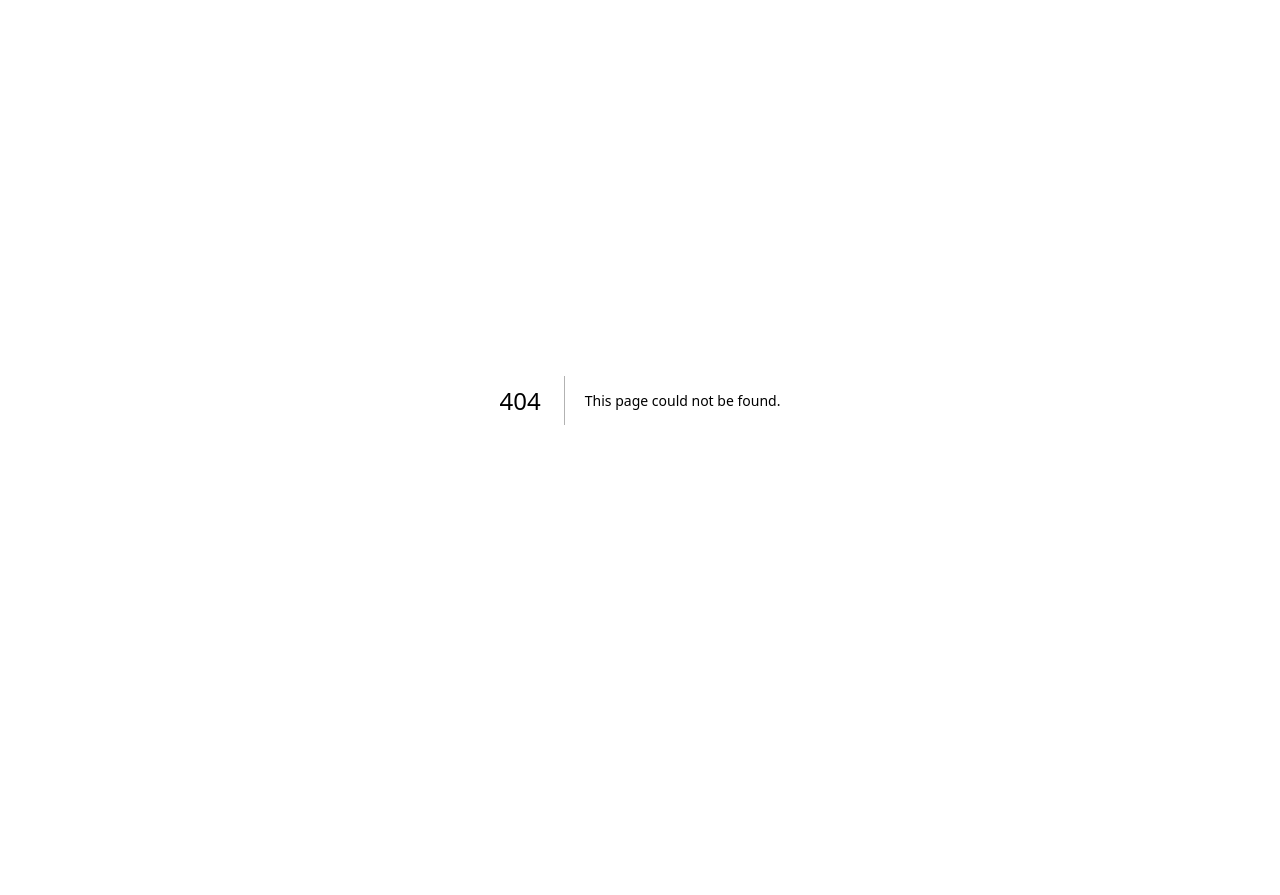
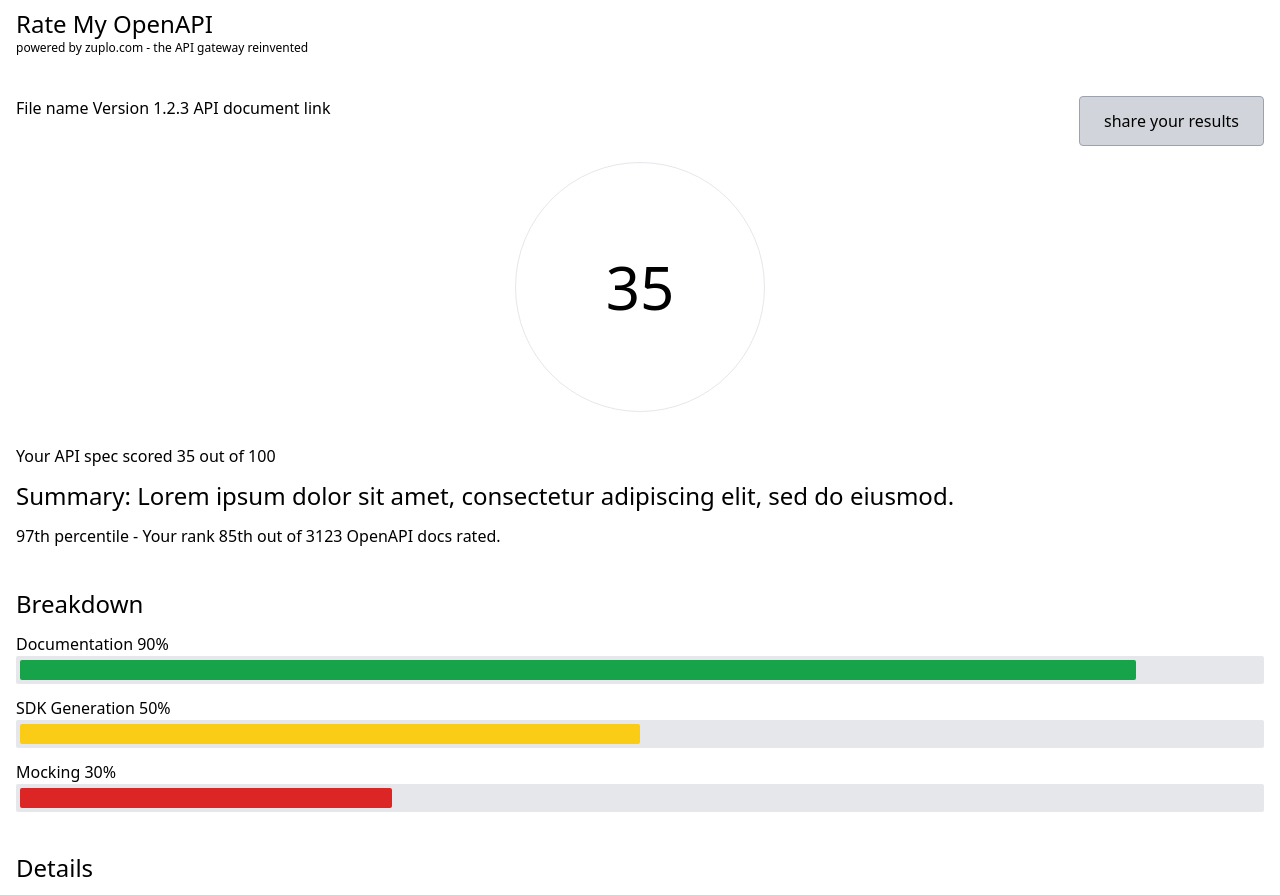
Before and after one commit to zuplo/rate-my-openapi, a Next.js app in the folder apps/web/: page /report/6fab0561-259a-47c0-b21a-16c02b19fede in a window 1280 px wide. Before the commit this address had no page. Shown: the top 895 px of the page. Before the commit the page ends 800 px from the top, so only its background shows below. Built offline with nearby package versions, Linux system fonts and the light colour scheme.

Commit message:
Initial home and reports layouts, updated configs (#8)

```diff
--- /dev/null
+++ b/apps/web/prettier.config.js
@@ -0,0 +1,4 @@
+module.exports = {
+  plugins: [require("prettier-plugin-tailwindcss")],
+  proseWrap: "always",
+};
--- a/apps/web/src/app/globals.css
+++ b/apps/web/src/app/globals.css
@@ -2,26 +2,19 @@
 @tailwind components;
 @tailwind utilities;
 
-:root {
-  --foreground-rgb: 0, 0, 0;
-  --background-start-rgb: 214, 219, 220;
-  --background-end-rgb: 255, 255, 255;
+main,
+header {
+  @apply container;
+  @apply mx-auto;
+  @apply px-4;
 }
 
-@media (prefers-color-scheme: dark) {
-  :root {
-    --foreground-rgb: 255, 255, 255;
-    --background-start-rgb: 0, 0, 0;
-    --background-end-rgb: 0, 0, 0;
-  }
+button {
+  @apply block;
+  @apply rounded;
+  @apply border;
+  @apply border-gray-400;
+  @apply bg-gray-300;
+  @apply px-6;
+  @apply py-3;
 }
-
-body {
-  color: rgb(var(--foreground-rgb));
-  background: linear-gradient(
-      to bottom,
-      transparent,
-      rgb(var(--background-end-rgb))
-    )
-    rgb(var(--background-start-rgb));
-}
--- a/apps/web/src/app/layout.tsx
+++ b/apps/web/src/app/layout.tsx
@@ -1,25 +1,26 @@
 import { Analytics } from "@vercel/analytics/react";
-import { Inter } from "next/font/google";
 
 import "./globals.css";
 
-const inter = Inter({ subsets: ["latin"] });
-
 export const metadata = {
-  title: "Create Next App",
-  description: "Generated by create next app",
+  title: "Rate My OpenAPI",
 };
 
-export default function RootLayout({
-  children,
-}: {
-  children: React.ReactNode;
-}) {
+const RootLayout = ({ children }: { children: React.ReactNode }) => {
   return (
-    <html lang="en">
-      <body className={inter.className}>
-        {children} <Analytics />
+    <html lang="en" className="h-full">
+      <body className="h-full">
+        <header className="py-2">
+          <h1 className="text-2xl">Rate My OpenAPI</h1>
+          <p className="text-xs">
+            powered by zuplo.com - the API gateway reinvented
+          </p>
+        </header>
+        {children}
+        <Analytics />
       </body>
     </html>
   );
-}
+};
+
+export default RootLayout;
--- /dev/null
+++ b/apps/web/src/app/report/[id]/layout.tsx
@@ -0,0 +1,9 @@
+export const metadata = {
+  title: "Report - Rate My OpenAPI",
+};
+
+const ReportLayout = ({ children }: { children: React.ReactNode }) => {
+  return <main className="my-8">{children}</main>;
+};
+
+export default ReportLayout;
--- /dev/null
+++ b/apps/web/src/app/report/[id]/page.tsx
@@ -0,0 +1,110 @@
+import PercentageBar from "@/components/PercentageBar";
+import { Fragment } from "react";
+
+const DUMMY_RATING = 35;
+
+const DUMMY_BREAKDOWN_DATA = [
+  {
+    title: "Documentation",
+    score: 90,
+    color: "bg-green-600",
+  },
+  {
+    title: "SDK Generation",
+    score: 50,
+    color: "bg-yellow-400",
+  },
+  {
+    title: "Mocking",
+    score: 30,
+    color: "bg-red-600",
+  },
+];
+
+const DUMMY_DETAILS_DATA = [
+  {
+    level: "High",
+    category: "Documentation",
+    description:
+      "Missing descriptions. Short uninformative descriptions. No use of markdown.",
+  },
+  {
+    level: "High",
+    category: "Mocking",
+    description: "No examples.",
+  },
+  {
+    level: "Consider",
+    category: "Design",
+    description: "Endpoint has incorrect pluralization.",
+  },
+];
+
+const ReportPage = () => {
+  return (
+    <>
+      <div className="mb-4 flex justify-between">
+        <p>
+          File name Version 1.2.3{" "}
+          <a target="_blank" href="https://www.zuplo.com">
+            API document link
+          </a>
+        </p>
+        <button>share your results</button>
+      </div>
+
+      <div className="mx-auto mb-8 flex h-[250px] w-[250px] items-center justify-center rounded-full border text-6xl">
+        <span>{DUMMY_RATING}</span>
+      </div>
+
+      <p className="text-md mb-3">
+        Your API spec scored {DUMMY_RATING} out of 100
+      </p>
+      <h2 className="mb-3 text-2xl">
+        Summary: Lorem ipsum dolor sit amet, consectetur adipiscing elit, sed do
+        eiusmod.
+      </h2>
+      <p className="text-md mb-10">
+        97th percentile - Your rank 85th out of 3123 OpenAPI docs rated.
+      </p>
+
+      <h2 className="mb-3 text-2xl">Breakdown</h2>
+      <div className="mb-10">
+        {DUMMY_BREAKDOWN_DATA.map((item, index) => (
+          <Fragment key={`percentage-bar-${index}`}>
+            <h3>
+              {item.title} {item.score}%
+            </h3>
+            <PercentageBar
+              percentage={item.score}
+              colorClass={item.color}
+              index={index}
+            />
+          </Fragment>
+        ))}
+      </div>
+
+      <h2 className="mb-3 text-2xl">Details</h2>
+      <table className="grid min-w-full border-collapse grid-cols-[minmax(150px,1.2fr)_minmax(150px,1.2fr)_minmax(150px,3.6fr)]">
+        <thead className="contents text-left">
+          <tr className="contents">
+            <th className="border p-2">Level</th>
+            <th className="border p-2">Category</th>
+            <th className="border p-2">Description</th>
+          </tr>
+        </thead>
+        <tbody className="contents">
+          {DUMMY_DETAILS_DATA.map((item, index) => (
+            <tr className="contents" key={`details-table-row-${index}`}>
+              <td className="border p-2">{item.level}</td>
+              <td className="border p-2">{item.category}</td>
+              <td className="border p-2">{item.description}</td>
+            </tr>
+          ))}
+        </tbody>
+      </table>
+    </>
+  );
+};
+
+export default ReportPage;
--- /dev/null
+++ b/apps/web/src/components/PercentageBar/index.tsx
@@ -0,0 +1,45 @@
+"use client";
+
+import classNames from "classnames";
+
+const PercentageBar = ({
+  percentage,
+  colorClass,
+  index,
+}: {
+  percentage: number;
+  colorClass: string;
+  index: number;
+}) => (
+  <>
+    <div className="mb-3 rounded-sm bg-gray-200 p-1">
+      <div
+        className={classNames(
+          "h-5 rounded-sm duration-300 ease-linear",
+          `animate-percentage-${index}`,
+          colorClass
+        )}
+      />
+    </div>
+    <style jsx>{`
+      .animate-percentage-${index} {
+        transition-property: width, background;
+        animation: percentage-${index} 4s;
+        width: ${percentage}%;
+      }
+
+      @keyframes percentage-${index} {
+        0% {
+          width: 0%;
+          background-color: ${colorClass};
+        }
+        100% {
+          width: ${percentage}%;
+          background-color: ${colorClass};
+        }
+      }
+    `}</style>
+  </>
+);
+
+export default PercentageBar;
--- a/apps/web/tailwind.config.js
+++ b/apps/web/tailwind.config.js
@@ -1,17 +1,18 @@
-/** @type {import('tailwindcss').Config} */
 module.exports = {
   content: [
-    "./src/pages/**/*.{js,ts,jsx,tsx,mdx}",
     "./src/components/**/*.{js,ts,jsx,tsx,mdx}",
     "./src/app/**/*.{js,ts,jsx,tsx,mdx}",
   ],
   theme: {
     extend: {
-      backgroundImage: {
-        "gradient-radial": "radial-gradient(var(--tw-gradient-stops))",
-        "gradient-conic":
-          "conic-gradient(from 180deg at 50% 50%, var(--tw-gradient-stops))",
-      },
+      keyframes: ({theme}) => ({
+        ellipsis: {
+          "to": { width: "1.25em"}
+        },
+      }),
+      animation: {
+        ellipsis: "ellipsis steps(4, end) 900ms infinite"
+      }
     },
   },
   plugins: [],
```
Also changed, not shown: apps/web/package.json (+7 -0 lines), apps/web/src/app/page.tsx (+43 -104 lines), apps/web/.eslintrc.json, 1 other file (tests, documents, lock files or other folders).
